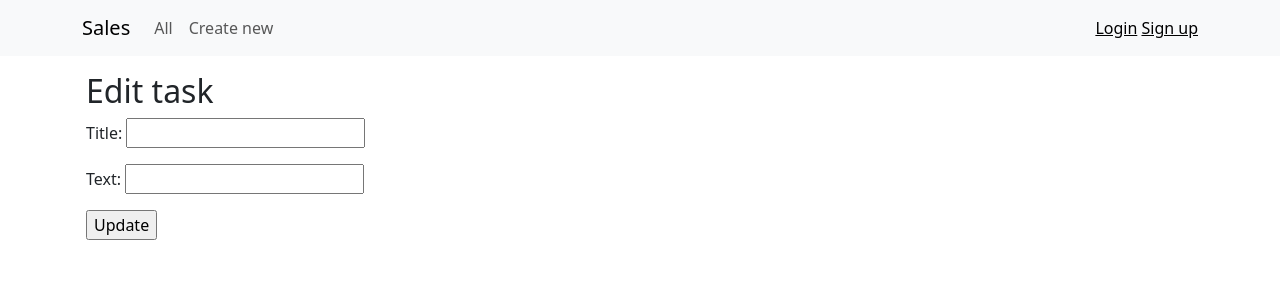
After one commit to igor-gorovenko/pet_sales_funnel, a Django app: page /edit_task/1 in a window 1280 px wide. The commit adds this page. Shown: the top 300 px of the page. Run offline with Django 4.2, Linux system fonts and the light colour scheme; tables that the repository leaves empty hold one stand-in row (values such as "Sample post").

Commit message:
upd CRUD

```diff
--- a/sales_funnel/sales/urls.py
+++ b/sales_funnel/sales/urls.py
@@ -6,4 +6,6 @@ urlpatterns = [
     path('', views.index, name='index'),
     path('detail/<int:id>', views.get_task, name='task'),
     path('add_task/', views.add_task, name='add_task'),
+    path('edit_task/<int:id>', views.edit_task, name='edit_task'),
+    path('delete_task/<int:id>', views.delete_task, name='delete_task'),
 ]
--- a/sales_funnel/sales/views.py
+++ b/sales_funnel/sales/views.py
@@ -1,4 +1,4 @@
-from django.http import HttpResponseRedirect
+from django.http import HttpResponseNotFound, HttpResponseRedirect
 from django.shortcuts import render, get_object_or_404
 from .models import Task, User, Status
 from .forms import CreateTaskForm
@@ -45,4 +45,25 @@ def add_task(request):
 
 
 def edit_task(request, id):
-    pass
+    try:
+        task = Task.objects.get(id=id)
+
+        if request.method == "POST":
+            task.title = request.POST.get("title")
+            task.text = request.POST.get('text')
+            task.save()
+            return HttpResponseRedirect("/")
+        else:
+            edit_task = CreateTaskForm()
+            return render(request, "sales/edit_task.html", {"edit_task": edit_task})
+    except Task.DoesNotExist:
+        return HttpResponseNotFound("<h2>Person not found</h2>")
+
+
+def delete_task(request, id):
+    try:
+        task = Task.objects.get(id=id)
+        task.delete()
+        return HttpResponseRedirect("/")
+    except Task.DoesNotExist:
+        return HttpResponseNotFound("<h2>Person not found</h2>")
--- a/sales_funnel/templates/include/card.html
+++ b/sales_funnel/templates/include/card.html
@@ -4,9 +4,9 @@
         <p>{{ task.status }}</p>
         <p class="card-text">{{ task.text }}</p>
         <div>
-            <a href=" {{ task.get_url }}">view</a>
-            <a href="#">edit</a>
-            <a href="#">delete</a>
+            <a href="{{ task.get_url }}">view</a>
+            <a href="{% url 'edit_task' task.id %}">edit</a>
+            <a href="{% url 'delete_task' task.id %}">delete</a>
         </div>
     </div>
 </div>
--- /dev/null
+++ b/sales_funnel/templates/sales/edit_task.html
@@ -0,0 +1,16 @@
+{% extends 'base.html' %}
+
+{% block title %}Detail task{% endblock %}
+
+{% block content %}
+
+<div class="container p-3">
+    <form method="POST">
+        {% csrf_token %}
+        <h2>Edit task</h2>
+        {{ edit_task.as_p }}
+        <input type="submit" value="Update" />
+    </form>
+</div>
+
+{% endblock %}
```
